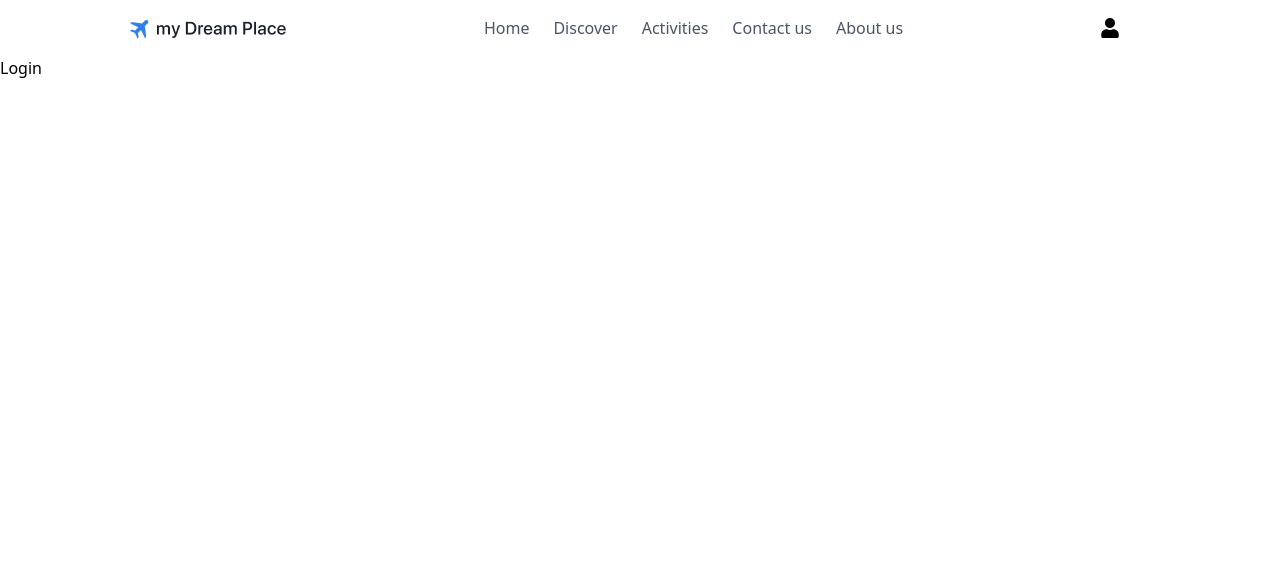
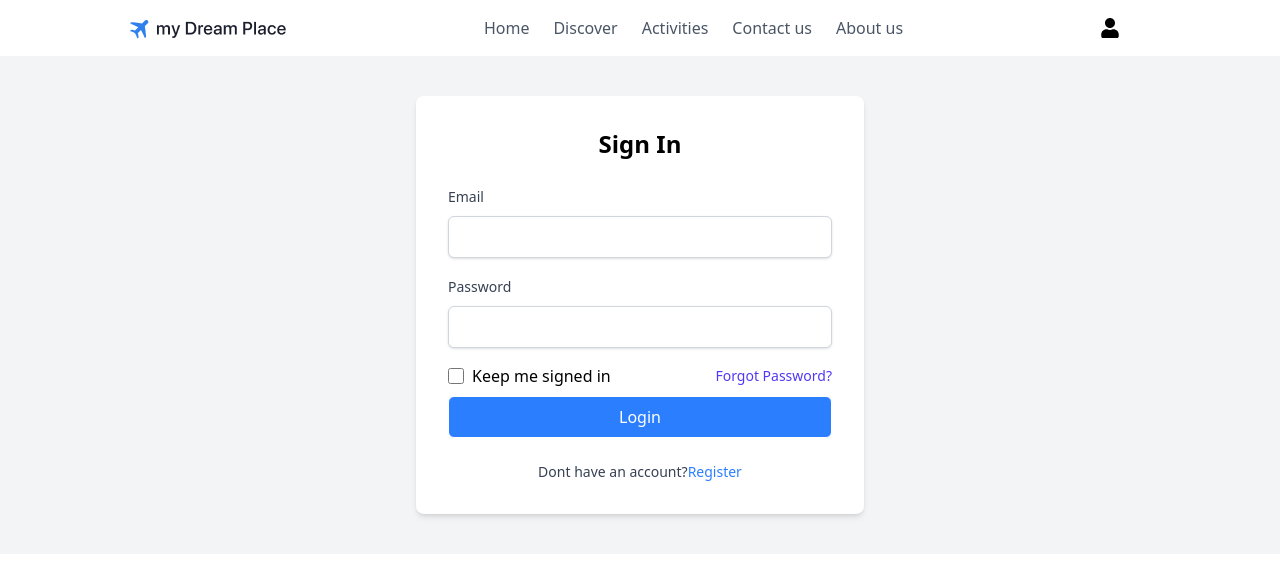
Before and after one commit to creation7654321/hotel-booking-app, a React (Vite) app in the folder client/: page /login in a window 1280 px wide. Shown: the top 562 px of the page. Built offline with nearby package versions, Linux system fonts and the light colour scheme.

Commit message:
making login page

```diff
--- a/client/src/pages/Login.jsx
+++ b/client/src/pages/Login.jsx
@@ -2,7 +2,54 @@ import React from 'react'
 
 function Login() {
   return (
-    <div>Login</div>
+    <div className='flex items-center justify-center bg-gray-100 pt-10 pb-10'>
+        <div className='w-full max-w-md bg-white p-8 rounded-lg shadow-md'>
+            <h2 className='text-2xl font-semibold text-center mb-6'>Sign In</h2>
+            <form>
+                <div className='mb-4'>
+                    <label className='black text-sm font-medium text-gray-700'>
+                        Email
+                    </label>
+                    <input type="email"
+                    placeholder=''
+                    className='mt-2 block w-full px-3 py-2 border bg-white text-black border-gray-300 rounded-md shadow-sm focus:outline-none focus:ring-indigo-300 focus:border-indigo-500'
+                    />
+                </div>
+
+                <div className='mb-4'>
+                    <label className='black text-sm font-medium text-gray-700'>
+                        Password
+                    </label>
+                    <input type="password"
+                    placeholder=''
+                    className='mt-2 block w-full px-3 py-2 border bg-white text-black border-gray-300 rounded-md shadow-sm focus:outline-none focus:ring-indigo-300 focus:border-indigo-500'
+                    />
+                </div>
+
+                <div className='flex justify-between items-center'>
+                    <div className='flex items-center'>
+                            <input type="checkbox" className="mr-2 h-4 w-4 text-indigo-600 focus:ring-indigo-500 border-gray-300 rounded-md" />
+                            <p>Keep me signed in</p>
+                    </div>
+                    <a className='hover:underline text-indigo-600 text-sm cursor-pointer'>Forgot Password?</a>
+                </div>
+
+                <button
+                type="submit"
+                className='w-full border bg-blue-500 hover:bg-blue-600 text-white rounded-md mt-2 py-2'
+                >
+                    Login
+                </button>
+            </form>
+
+            <p className='text-center mt-6 text-sm text-gray-700'>
+                Dont have an account?
+                <a href="/register" className='text-blue-500 hover:underline'>Register</a>
+            </p>
+
+        </div>
+    </div>
+
   )
 }
 
```
